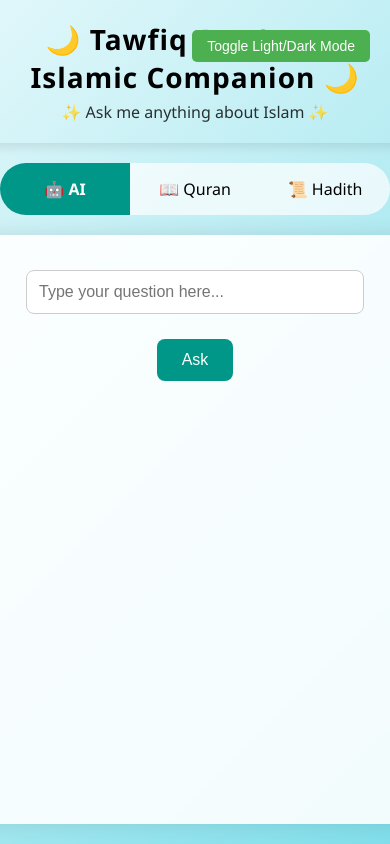
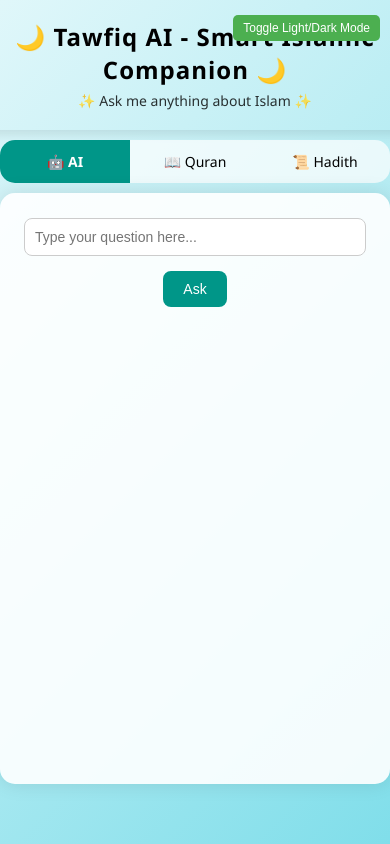
Before and after one commit to ABDULAFEEZ12/Tawfia-Ai, a Flask app: page / in a window 390 px wide. Run offline with Flask 3, Linux system fonts and the light colour scheme; data that the repository does not hold is empty.

Commit message:
Update index.html

```diff
--- a/templates/index.html
+++ b/templates/index.html
@@ -3,6 +3,7 @@
 <head>
     <meta charset="UTF-8">
     <title>Tawfiq AI - Smart Islamic Companion</title>
+    <meta name="viewport" content="width=device-width, initial-scale=1.0"> <!-- ✅ Add this line for better mobile scaling -->
     <style>
         body {
             font-family: 'Segoe UI', Tahoma, Geneva, Verdana, sans-serif;
@@ -14,6 +15,7 @@
             height: 100vh;
             overflow: hidden;
             transition: background 0.3s, color 0.3s;
+             font-size: 16px; /* Base font size */
         }
         header {
             text-align: center;
@@ -71,6 +73,7 @@
             overflow-y: auto;
             height: 65vh;
             animation: fadeIn 0.5s ease forwards;
+             box-sizing: border-box; /* ✅ Include padding in width */
         }
         .section.active {
             display: flex;
@@ -83,6 +86,7 @@
             border-radius: 8px;
             font-size: 16px;
             outline: none;
+             box-sizing: border-box; /* ✅ Include padding in width */
         }
         button {
             padding: 12px 25px;
@@ -112,6 +116,7 @@
             border-radius: 8px;
             margin: 10px 0;
             word-wrap: break-word;
+             font-size: 1em; /* Use relative unit */
         }
         .user-message {
             background: rgba(0, 150, 136, 0.2);
@@ -129,13 +134,15 @@
             margin: 5px 0; /* Adjust spacing between translation and arabic */
             padding: 0; /* Remove default paragraph padding */
              background: none; /* Remove background from inner paragraphs */
+             font-size: 1em; /* Use relative unit */
         }
          .quran-verse p:first-child {
              font-weight: bold;
              color: #00796b; /* Darker green for verse number */
+             font-size: 1em; /* Use relative unit */
          }
          .quran-verse p:last-child {
-             font-size: 1.2em; /* Larger font for Arabic */
+             font-size: 1.2em; /* Larger font for Arabic - relative to parent */
              direction: rtl; /* Right-to-left */
              text-align: right;
              font-weight: normal; /* Adjust font weight for Arabic */
@@ -153,13 +160,14 @@
              margin: 5px 0;
              padding: 0;
              background: none;
+             font-size: 1em; /* Use relative unit */
          }
         .hadith-entry p:first-child {
-            font-size: 0.9em; /* Smaller font for info */
+            font-size: 0.9em; /* Smaller font for info - relative to parent */
             color: #ffa000; /* Darker amber for info */
         }
          .hadith-entry p:last-child {
-             font-size: 1em; /* Normal font for Hadith text */
+             font-size: 1em; /* Normal font for Hadith text - relative to parent */
          }
 
 
@@ -234,6 +242,69 @@
         }
          body.dark-mode .hadith-entry p:first-child {
             color: #ffb300; /* Lighter amber */
+        }
+
+        /* ✅ Media Query for smaller screens */
+        @media (max-width: 600px) {
+            header h1 {
+                font-size: 24px; /* Slightly smaller header on mobile */
+            }
+            header h3 {
+                font-size: 14px;
+            }
+            .tabs {
+                margin: 10px 0; /* Less vertical margin */
+                border-radius: 15px; /* Smaller border radius */
+            }
+            .tab {
+                padding: 12px; /* Less padding in tabs */
+                font-size: 14px;
+            }
+            .section {
+                 padding: 15px; /* Less padding in sections */
+                 height: 70vh; /* Allow more height for scrolling content */
+            }
+             input[type="text"], select {
+                 width: 95%; /* Use more width on mobile */
+                 margin: 10px 0; /* Less margin */
+                 padding: 10px; /* Less padding */
+                 font-size: 14px; /* Smaller font in inputs */
+             }
+             button {
+                 padding: 10px 20px; /* Smaller button padding */
+                 font-size: 14px; /* Smaller button font */
+                 margin-top: 5px; /* Less margin */
+             }
+            .messages, .results {
+                margin-top: 15px; /* Less margin */
+                max-height: calc(70vh - 120px); /* Adjust max height */
+            }
+             .messages p,
+             .results div {
+                 padding: 10px; /* Less padding in results */
+                 margin: 8px 0; /* Less margin between results */
+                 font-size: 1em; /* Base font size relative to body */
+             }
+             .quran-verse, .hadith-entry {
+                 padding: 10px; /* Less padding in structured results */
+                 margin-bottom: 10px; /* Less margin */
+             }
+             .quran-verse p, .hadith-entry p {
+                  font-size: 1em !important; /* Ensure normal font size for text */
+             }
+             .quran-verse p:last-child {
+                 font-size: 1.1em !important; /* Slightly larger for Arabic */
+             }
+             .hadith-entry p:first-child {
+                 font-size: 0.8em !important; /* Slightly smaller for info */
+             }
+
+             .toggle-btn {
+                 top: 10px;
+                 right: 10px;
+                 padding: 6px 10px;
+                 font-size: 12px;
+             }
         }
 
 
```
